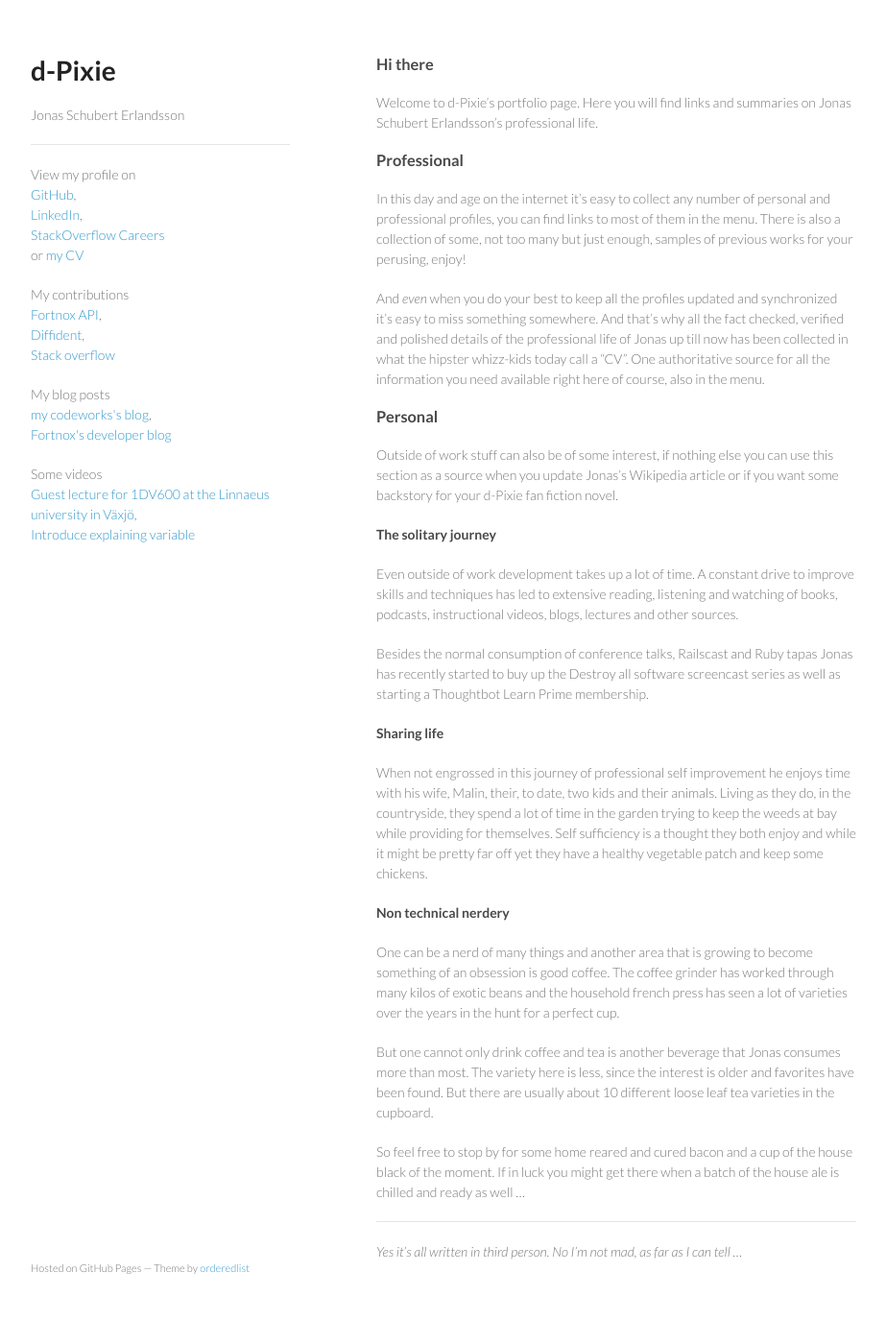
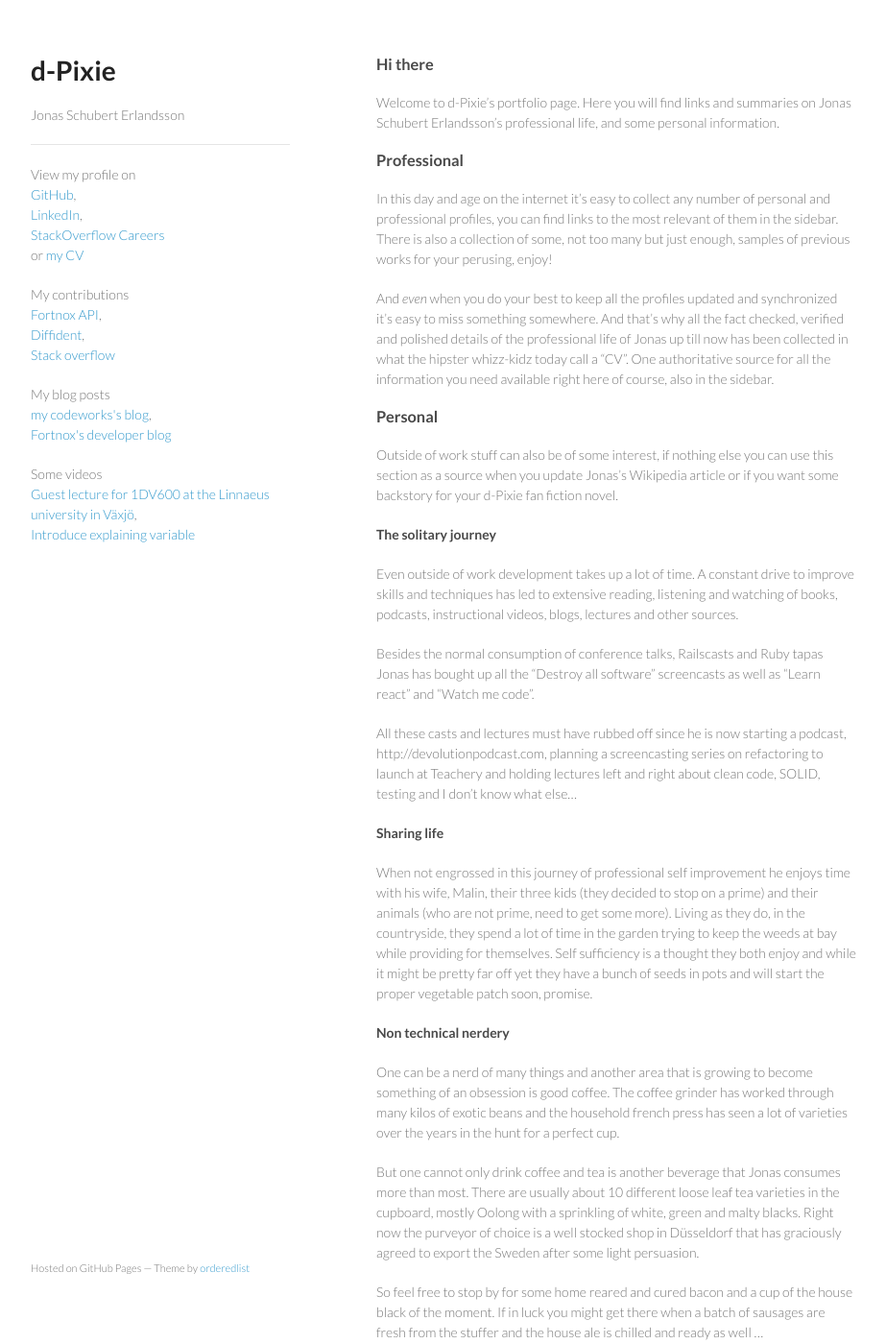
Before and after one commit to d-Pixie/d-Pixie.github.io, a Jekyll site: the page built from index.md, in a window 1280 px wide and 1400 px high. Shown: the whole window at 96% size, without its empty margins (178-1101 px from the left). Built offline with Jekyll 4.4.1, drawn with Linux system fonts in a browser that asks for light colours; some of the changed text lies outside the part shown.

Commit message:
Updates the bio info

```diff
--- a/index.md
+++ b/index.md
@@ -5,13 +5,13 @@ tagline: 'Jonas Schubert Erlandsson'
 ---
 ### Hi there
 
-Welcome to d-Pixie's portfolio page. Here you will find links and summaries on Jonas Schubert Erlandsson's professional life.
+Welcome to d-Pixie's portfolio page. Here you will find links and summaries on Jonas Schubert Erlandsson's professional life, and some personal information.
 
 ### Professional
 
-In this day and age on the internet it's easy to collect any number of personal and professional profiles, you can find links to most of them in the menu. There is also a collection of some, not too many but just enough, samples of previous works for your perusing, enjoy!
+In this day and age on the internet it's easy to collect any number of personal and professional profiles, you can find links to the most relevant of them in the sidebar. There is also a collection of some, not too many but just enough, samples of previous works for your perusing, enjoy!
 
-And *even* when you do your best to keep all the profiles updated and synchronized it's easy to miss something somewhere. And that's why all the fact checked, verified and polished details of the professional life of Jonas up till now has been collected in what the hipster whizz-kids today call a "CV". One authoritative source for all the information you need available right here of course, also in the menu.
+And *even* when you do your best to keep all the profiles updated and synchronized it's easy to miss something somewhere. And that's why all the fact checked, verified and polished details of the professional life of Jonas up till now has been collected in what the hipster whizz-kidz today call a "CV". One authoritative source for all the information you need available right here of course, also in the sidebar.
 
 ### Personal
 
@@ -21,20 +21,22 @@ Outside of work stuff can also be of some interest, if nothing else you can use
 
 Even outside of work development takes up a lot of time. A constant drive to improve skills and techniques has led to extensive reading, listening and watching of books, podcasts, instructional videos, blogs, lectures and other sources.
 
-Besides the normal consumption of conference talks, Railscast and Ruby tapas Jonas has recently started to buy up the Destroy all software screencast series as well as starting a Thoughtbot Learn Prime membership.
+Besides the normal consumption of conference talks, Railscasts and Ruby tapas Jonas has bought up all the "Destroy all software" screencasts as well as "Learn react" and "Watch me code".
+
+All these casts and lectures must have rubbed off since he is now starting a podcast, http://devolutionpodcast.com, planning a screencasting series on refactoring to launch at Teachery and holding lectures left and right about clean code, SOLID, testing and I don't know what else...
 
 #### Sharing life
 
-When not engrossed in this journey of professional self improvement he enjoys time with his wife, Malin, their, to date, two kids and their animals. Living as they do, in the countryside, they spend a lot of time in the garden trying to keep the weeds at bay while providing for themselves. Self sufficiency is a thought they both enjoy and while it might be pretty far off yet they have a healthy vegetable patch and keep some chickens.
+When not engrossed in this journey of professional self improvement he enjoys time with his wife, Malin, their three kids (they decided to stop on a prime) and their animals (who are not prime, need to get some more). Living as they do, in the countryside, they spend a lot of time in the garden trying to keep the weeds at bay while providing for themselves. Self sufficiency is a thought they both enjoy and while it might be pretty far off yet they have a bunch of seeds in pots and will start the proper vegetable patch soon, promise.
 
 #### Non technical nerdery
 
 One can be a nerd of many things and another area that is growing to become something of an obsession is good coffee. The coffee grinder has worked through many kilos of exotic beans and the household french press has seen a lot of varieties over the years in the hunt for a perfect cup.
 
-But one cannot only drink coffee and tea is another beverage that Jonas consumes more than most. The variety here is less, since the interest is older and favorites have been found. But there are usually about 10 different loose leaf tea varieties in the cupboard.
+But one cannot only drink coffee and tea is another beverage that Jonas consumes more than most. There are usually about 10 different loose leaf tea varieties in the cupboard, mostly Oolong with a sprinkling of white, green and malty blacks. Right now the purveyor of choice is a well stocked shop in Düsseldorf that has graciously agreed to export the Sweden after some light persuasion.
 
-So feel free to stop by for some home reared and cured bacon and a cup of the house black of the moment. If in luck you might get there when a batch of the house ale is chilled and ready as well ...
+So feel free to stop by for some home reared and cured bacon and a cup of the house black of the moment. If in luck you might get there when a batch of sausages are fresh from the stuffer and the house ale is chilled and ready as well ...
 
 --------------
 
-*Yes it's all written in third person. No I'm not mad, as far as I can tell ...*
+*Yes it's all written in third person. No I'm not mad, at least that is what all the voices insist ...*
```
